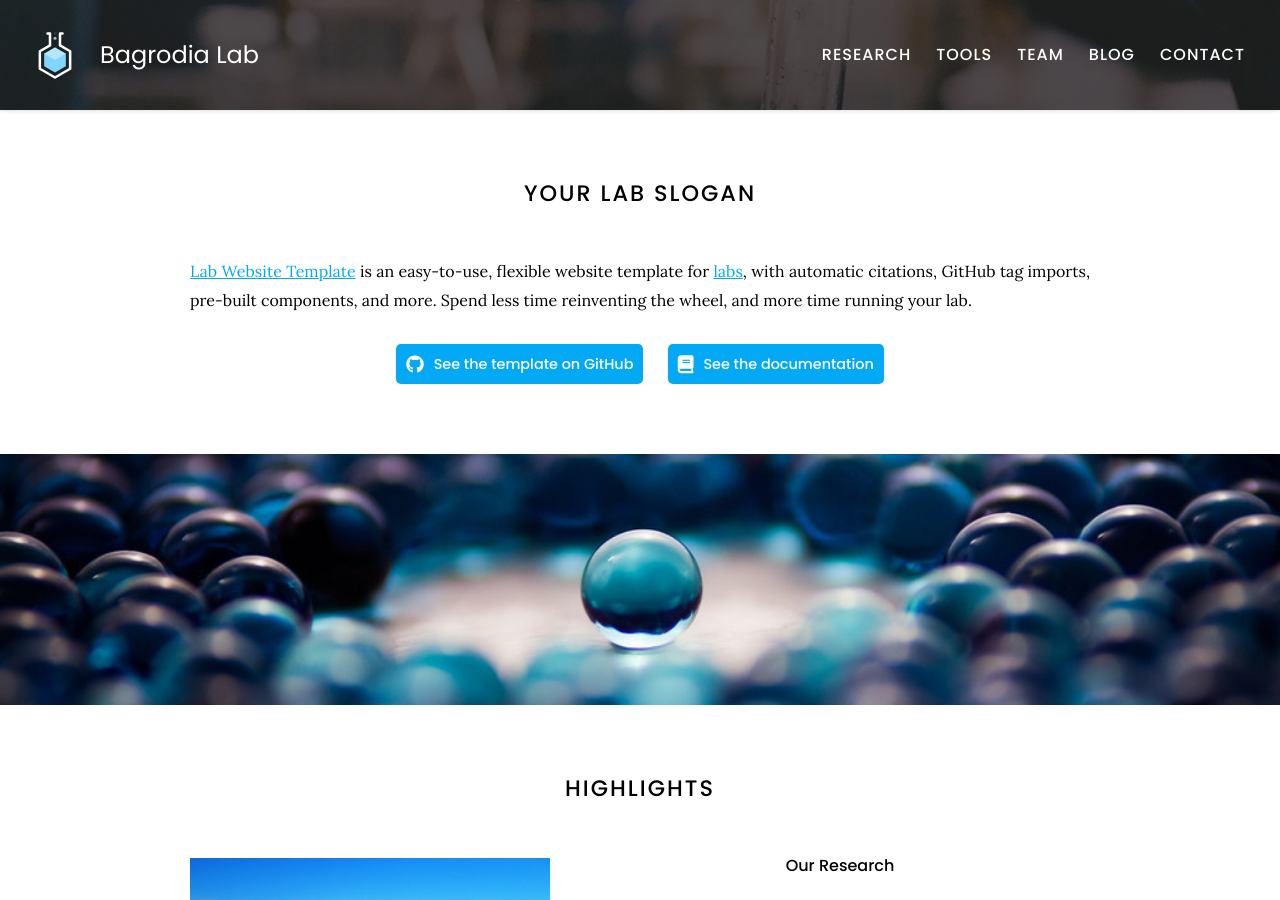
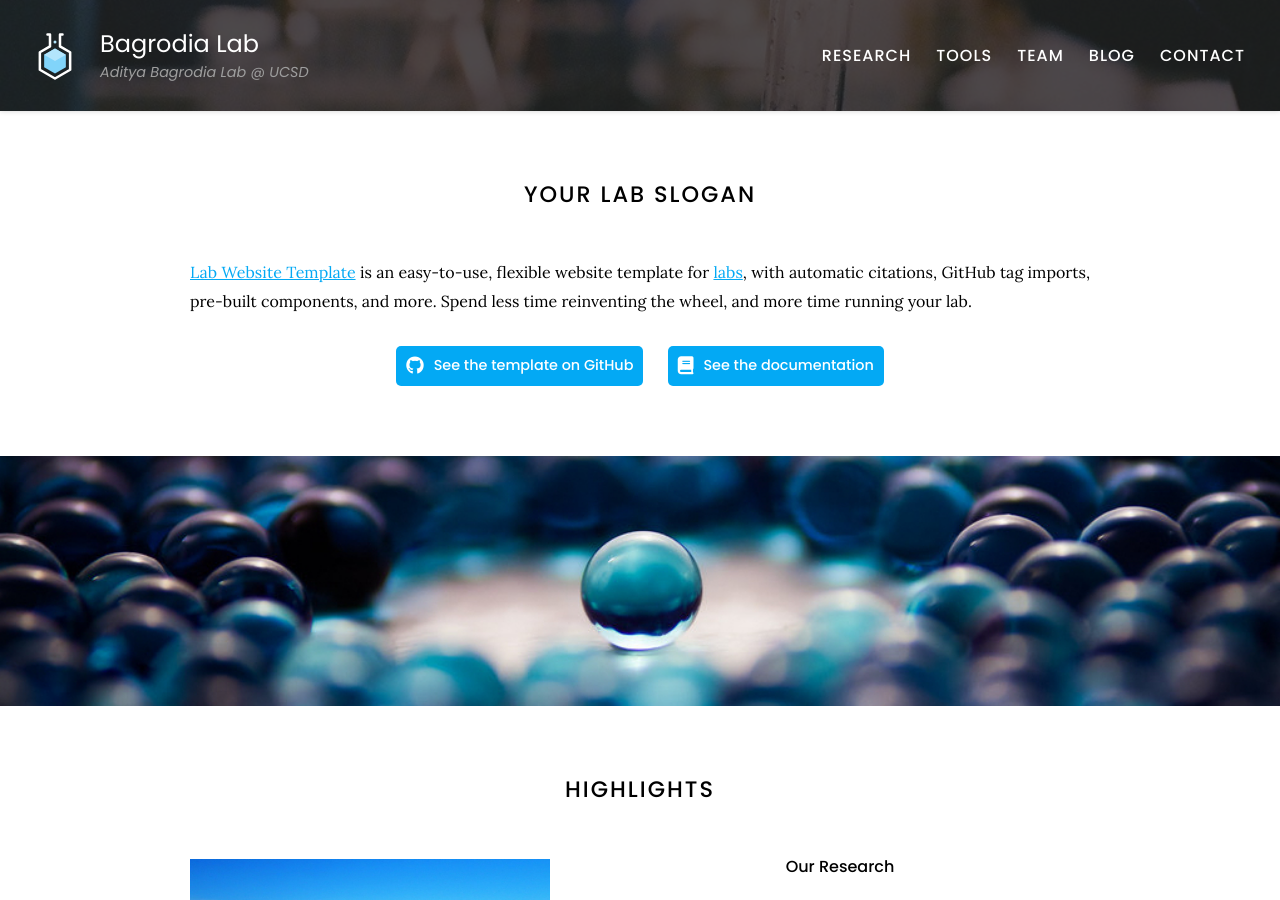
Before and after one commit to chengy1128/bagrodialab, a Jekyll site: the page built from index.md, in a window 1280 px wide and 900 px high. Built offline with Jekyll 4.4.1, drawn with Linux system fonts in a browser that asks for light colours.

Commit message:
Update _config.yaml

```diff
--- a/_config.yaml
+++ b/_config.yaml
@@ -3,6 +3,7 @@
 # site properties and page defaults
 title: Bagrodia Lab
 description: Aditya Bagrodia Lab @ UCSD
+subtitle: Aditya Bagrodia Lab @ UCSD
 logo: images/logo.svg
 header: images/background.jpg
 footer: images/background.jpg
```
